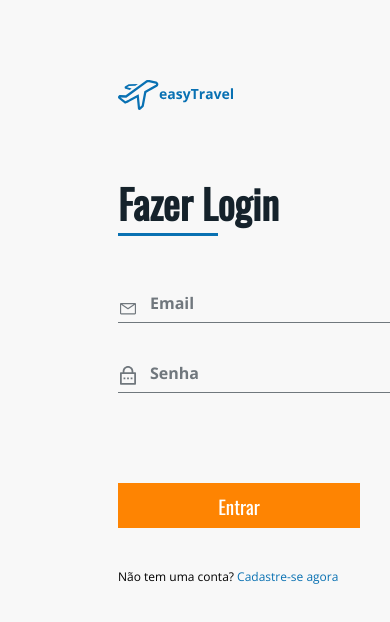
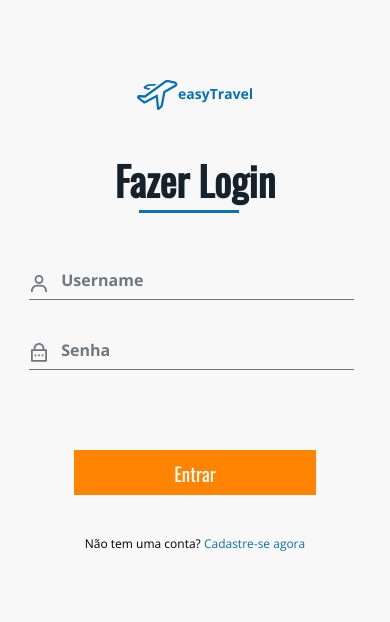
Before and after one commit to Vitor-Silva27/easy-travel, a Next.js app: page /login in a window 390 px wide. Shown: the top 622 px of the page. Built offline with nearby package versions, Linux system fonts and the light colour scheme.

Commit message:
added responsivity for login and register pages, received token from backend

```diff
--- a/package.json
+++ b/package.json
@@ -9,7 +9,9 @@
     "lint": "next lint"
   },
   "dependencies": {
+    "axios": "^0.21.1",
     "next": "11.0.1",
+    "nookies": "^2.5.2",
     "react": "17.0.2",
     "react-dom": "17.0.2",
     "react-hook-form": "^7.13.0",
@@ -17,6 +19,7 @@
     "styled-components": "^5.2.3"
   },
   "devDependencies": {
+    "@types/cookie": "^0.4.1",
     "@types/next": "^9.0.0",
     "@types/node": "^16.4.13",
     "@types/react": "^17.0.16",
--- a/src/components/Input/styles.ts
+++ b/src/components/Input/styles.ts
@@ -3,7 +3,7 @@ import styled from 'styled-components';
 export const Form_input = styled.input`
   border: none;
   background-color: transparent;
-  width: 55rem;
+  width: 98%;
   height: 3rem;
   border-bottom: 1px solid #70787d;
   padding-left: 3rem;
--- a/src/contexts/AuthContext.tsx
+++ b/src/contexts/AuthContext.tsx
@@ -1,20 +1,42 @@
 import { createContext, ReactNode } from 'react';
 
+import Router from 'next/router';
+import { setCookie } from 'nookies';
+
+import api from '../services/api';
 interface ProviderProps {
   children?: ReactNode;
 }
 
-interface AuthContext {
-  isAuthenticated: boolean;
+interface SignInData {
+  username: string;
+  password: string;
 }
 
-export const AuthContext = createContext({} as AuthContext);
+type AuthContextType = {
+  isAuthenticated: boolean;
+  signIn: (date: SignInData) => Promise<void>;
+};
+
+export const AuthContext = createContext({} as AuthContextType);
 
 export function AuthProvider({ children }: ProviderProps) {
   const isAuthenticated = false;
 
+  async function signIn({ username, password }: SignInData) {
+    const token = await api.post('/users/login', {
+      username,
+      password,
+    });
+    setCookie(undefined, 'easytravel-token', token.data, {
+      maxAge: 60 * 60 * 1, // 1 hour
+    });
+
+    Router.push('/');
+  }
+
   return (
-    <AuthContext.Provider value={{ isAuthenticated }}>
+    <AuthContext.Provider value={{ isAuthenticated, signIn }}>
       {children}
     </AuthContext.Provider>
   );
--- a/src/pages/login.tsx
+++ b/src/pages/login.tsx
@@ -1,3 +1,4 @@
+import { useContext } from 'react';
 import { useForm } from 'react-hook-form';
 
 import Head from 'next/head';
@@ -6,6 +7,7 @@ import Link from 'next/link';
 import { Button } from '../components/FormButton/styles';
 import Input from '../components/Input';
 import MainTitle from '../components/MainTitle';
+import { AuthContext } from '../contexts/AuthContext';
 import {
   Form,
   LoginImage,
@@ -15,15 +17,15 @@ import {
 } from '../styles/pages/Login';
 
 interface SignInData {
-  email: string;
+  username: string;
   password: string;
 }
 
 export default function Login() {
   const { register, handleSubmit } = useForm();
-
-  function handleSignIn(data: SignInData) {
-    console.log(data);
+  const { signIn } = useContext(AuthContext);
+  async function handleSignIn(data: SignInData) {
+    await signIn(data);
   }
 
   return (
@@ -36,10 +38,10 @@ export default function Login() {
         <MainTitle value="Fazer Login" />
         <Form onSubmit={handleSubmit(handleSignIn)}>
           <Input
-            {...register('email')}
-            value="email"
-            img_path="./assets/email_icon.svg"
-            type="email"
+            {...register('username')}
+            value="username"
+            img_path="./assets/user_icon.svg"
+            type="text"
             isRequired
           />
           <Input
@@ -57,9 +59,7 @@ export default function Login() {
           </DontHave>
         </Link>
       </FormWrapper>
-      <div style={{ display: 'flex' }}>
-        <LoginImage src="/assets/login-img.png" alt="Image of a traveller" />
-      </div>
+      <LoginImage src="/assets/login-img.png" alt="Image of a traveller" />
     </LoginWrapper>
   );
 }
--- /dev/null
+++ b/src/services/api.ts
@@ -0,0 +1,7 @@
+import axios from 'axios';
+
+const api = axios.create({
+  baseURL: 'http://localhost:3333',
+});
+
+export default api;
--- a/src/styles/pages/Login.ts
+++ b/src/styles/pages/Login.ts
@@ -29,8 +29,9 @@ export const LoginWrapper = styled.div`
 `;
 
 export const FormWrapper = styled.div`
-  padding: 8rem 0 0 11.8rem;
+  padding: 8rem 0 0 8.2%;
   animation: ${formEnter} 0.7s ease-out;
+  width: 43%;
 
   button {
     margin-top: 9rem;
@@ -40,13 +41,46 @@ export const FormWrapper = styled.div`
   .logo {
     margin-bottom: 6rem;
   }
+
+  @media (max-width: 700px) {
+    padding-left: 0;
+    width: 85%;
+    margin: 0 auto;
+
+    }
+  }
+  @media (max-width: 426px) {
+    .logo {
+      display: block;
+      margin: 0 auto 4rem auto;
+    }
+
+    h1 {
+      display: block;
+      width: fit-content;
+      margin: 0 auto;
+      &::after {
+        left: 15%;
+      }
+    }
+    button {
+    margin: 8rem auto 4rem auto;
+  }
 `;
 
 export const LoginImage = styled.img`
   height: 100vh;
-  width: 71rem;
+  width: 50%;
+  object-fit: cover;
 
   animation: ${imageEnter} 0.7s ease-out;
+
+  @media (max-width: 768px) {
+    width: 45%;
+  }
+  @media (max-width: 700px) {
+    display: none;
+  }
 `;
 
 export const DontHave = styled.p`
@@ -58,4 +92,8 @@ export const DontHave = styled.p`
   span {
     color: #0971b2;
   }
+
+  @media (max-width: 426px) {
+    text-align: center;
+  }
 `;
```
Also changed, not shown: src/pages/cadastro.tsx (+5 -6 lines), src/styles/pages/Cadastro.ts (+35 -3 lines), 1 other file (tests, documents, lock files or other folders).
